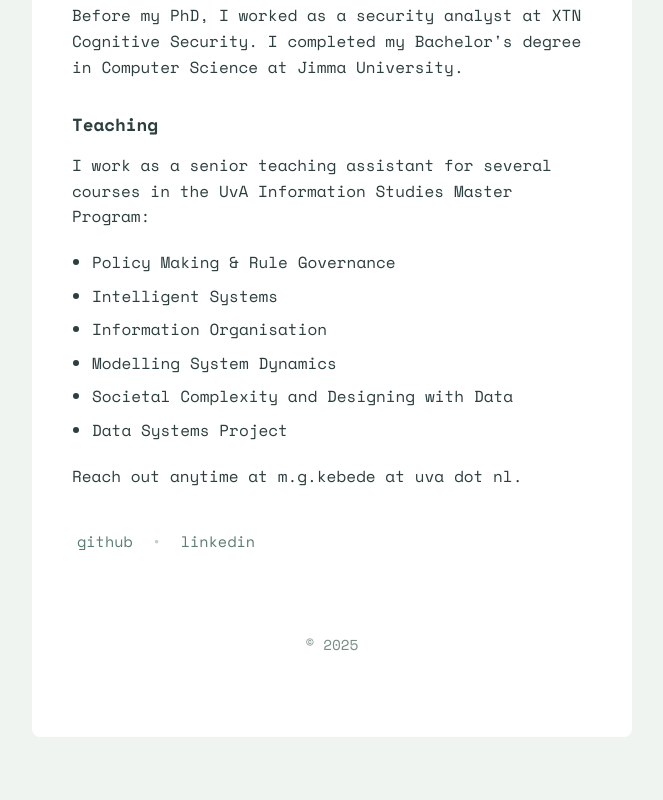
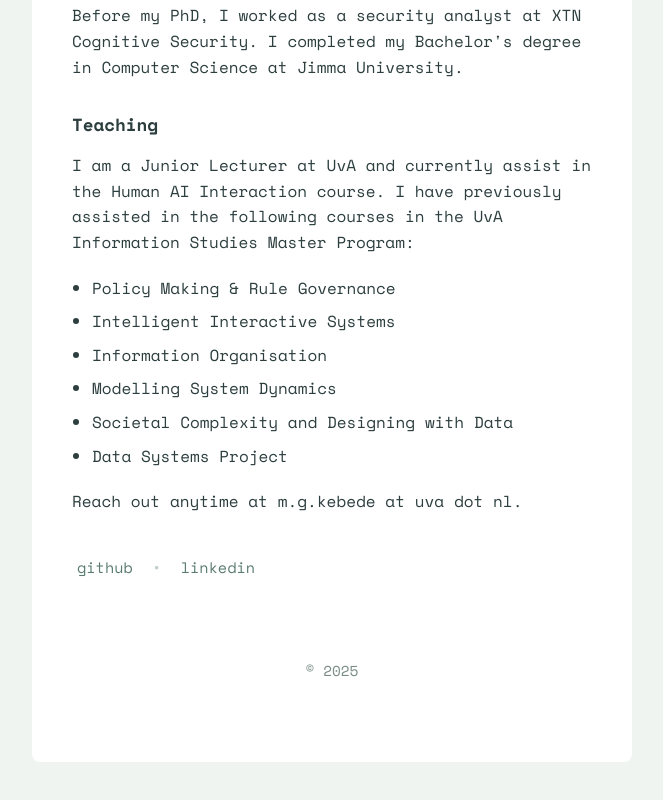
Before and after one commit to yemilen/yemilen.github.io, a plain HTML site: page index.html in a window 1280 px wide. Shown: the part 1250-2050 px from the top of the page, without its empty margins (388-1051 px from the left). Drawn offline with nearby package versions, Linux system fonts and the light colour scheme.

Commit message:
edited blogpost

```diff
--- a/index.html
+++ b/index.html
@@ -76,11 +76,11 @@
 
             <h3>Teaching</h3>
             <p>
-                I work as a senior teaching assistant for several courses in the UvA Information Studies Master Program:
+                I am a Junior Lecturer at UvA and currently assist in the Human AI Interaction course. I have previously assisted in the following courses in the UvA Information Studies Master Program:
             </p>
             <ul>
                 <li>Policy Making & Rule Governance</li>
-                <li>Intelligent Systems</li>
+                <li>Intelligent Interactive Systems</li>
                 <li>Information Organisation</li>
                 <li>Modelling System Dynamics</li>
                 <li>Societal Complexity and Designing with Data</li>
--- a/styles.css
+++ b/styles.css
@@ -40,6 +40,7 @@ body {
     position: sticky;
     top: 60px;
     height: fit-content;
+    background-color: transparent;
 }
 
 header {
```
Also changed, not shown: about.html (+2 -2 lines), posts/what-does-it-mean.html (+2 -2 lines).
